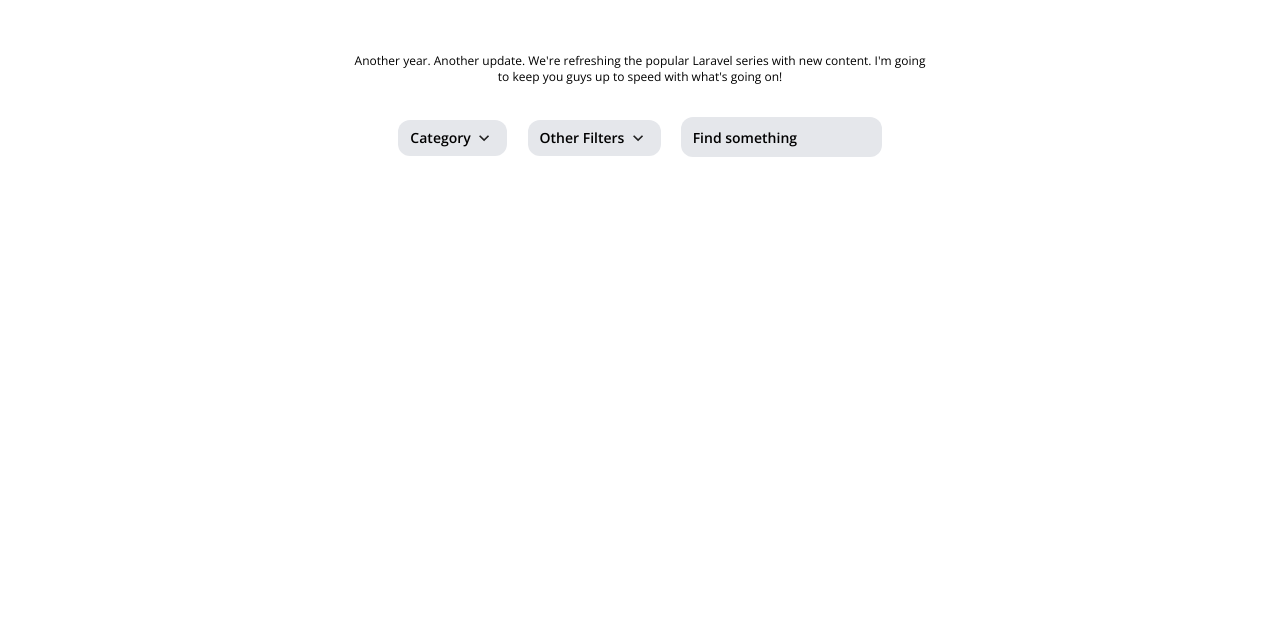
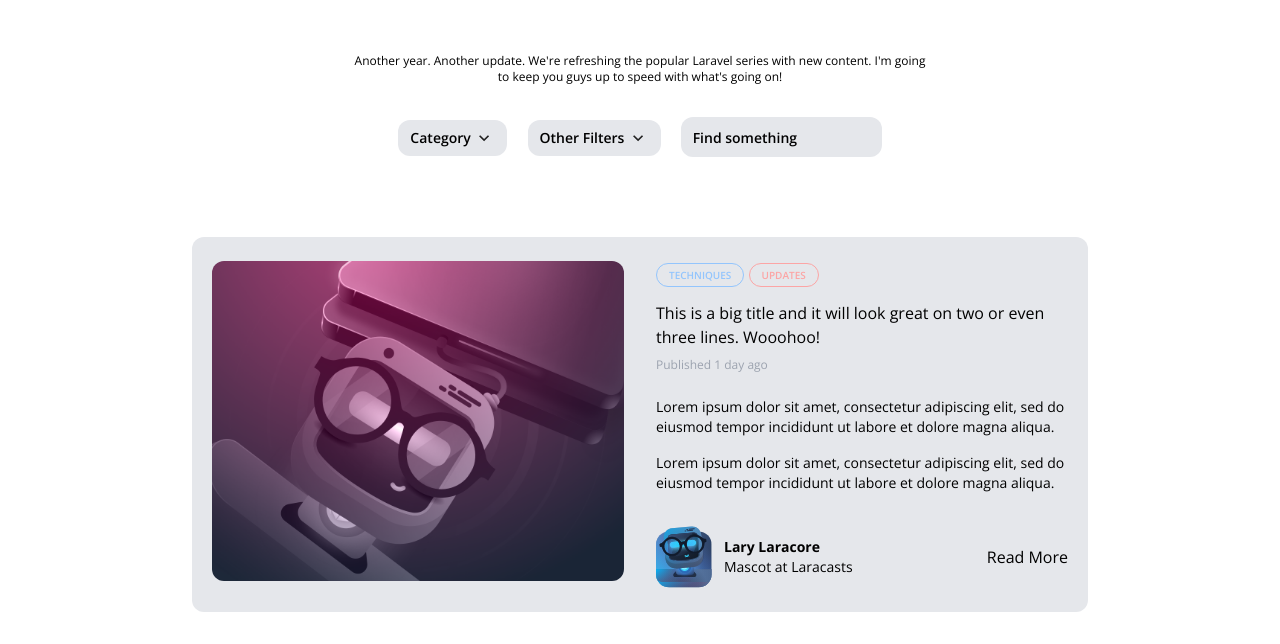
Before and after one commit to aminesmkhani/tailwindcss-blog, a plain HTML site: page index.html in a window 1280 px wide. Shown: the part 216-860 px from the top of the page. Before the commit the page ends 800 px from the top, so only its background shows below. Drawn offline with nearby package versions, Linux system fonts and the light colour scheme.

Commit message:
Develop index

```diff
--- a/index.html
+++ b/index.html
@@ -10,6 +10,7 @@
 </head>
 <body style="font-family: Open Sans, sans-serif">
     <section class="px-6 py-8">
+
         <nav class="flex justify-between item-center">
             <div>
                 <a href="">
@@ -91,7 +92,50 @@
         </header>
 
 
-        <main></main>
+        <main class="max-w-4xl mx-auto mt-20">
+            <article class="bg-gray-200 rounded-xl">
+                <div class="py-6 px-5 flex">
+                    <div class="flex-1 mr-8">
+                        <img src="./images/illustration-1.png" alt="Blog Post illustration-1" class="rounded-xl ">
+                    </div>
+
+                    <div class="flex-1">
+                        <header>
+                            <div>
+                                <a href="#" class="px-3 py-1 border border-blue-300 rounded-full text-blue-300 text-xs uppercase font-semibold" style="font-size:10px">Techniques</a>
+                                <a href="#" class="px-3 py-1 border border-red-300 rounded-full text-red-300 text-xs uppercase font-semibold" style="font-size:10px">Updates</a>
+                            </div>
+
+                            <div class="mt-4">
+                                <h1 class="text-3x1">This is a big title and it will look great on two or even three lines. Wooohoo!</h1>
+                                <span class="mt-2 block text-gray-400 text-xs">
+                                    Published <time>1 day ago</time>
+                                </span>
+                            </div>
+                        </header>
+
+                        <div class="text-sm mt-6">
+                            <p>Lorem ipsum dolor sit amet, consectetur adipiscing elit, sed do eiusmod tempor incididunt ut labore et dolore magna aliqua.</p>
+                            <p class="mt-4">Lorem ipsum dolor sit amet, consectetur adipiscing elit, sed do eiusmod tempor incididunt ut labore et dolore magna aliqua.</p>
+                        </div>
+
+                        <footer class="flex justify-between items-center mt-8">
+                            <div class="flex items-center text-sm">
+                                <img src="./images/lary-avatar.svg" alt="Lary avatar">
+                                <div class="ml-3">
+                                    <h5 class="font-bold">Lary Laracore</h5>
+                                    <h6>Mascot at Laracasts</h6>
+                                </div>
+                            </div>
+
+                            <div>
+                                <a href="#">Read More</a>
+                            </div>
+                        </footer>
+                    </div>
+                </div>
+            </article>
+        </main>
 
 
         <footer></footer>
```
